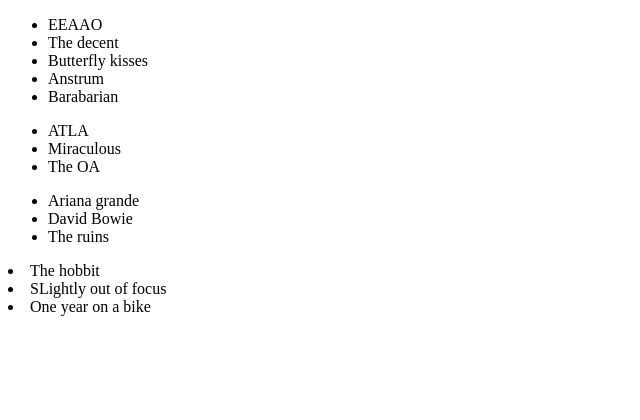
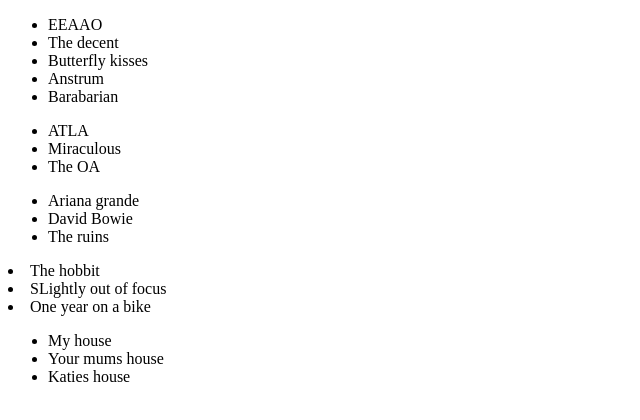
Before and after one commit to DavidFra5er/my-first-reddy-repo, a plain HTML site: page index.html in a window 1280 px wide. Shown: the whole page, without its empty margins (0-640 px from the left). Drawn offline with Linux system fonts and the light colour scheme.

Commit message:
better places

```diff
--- a/index.html
+++ b/index.html
@@ -26,5 +26,11 @@
         <li>The hobbit</li>
         <li>SLightly out of focus</li>
         <li>One year on a bike</li>
+    <ul id="places">
+        <li>My house</li>
+        <li>Your mums house</li>
+        <li>Katies house</li>
+    </ul>
+
 </body>
 </html>
```
